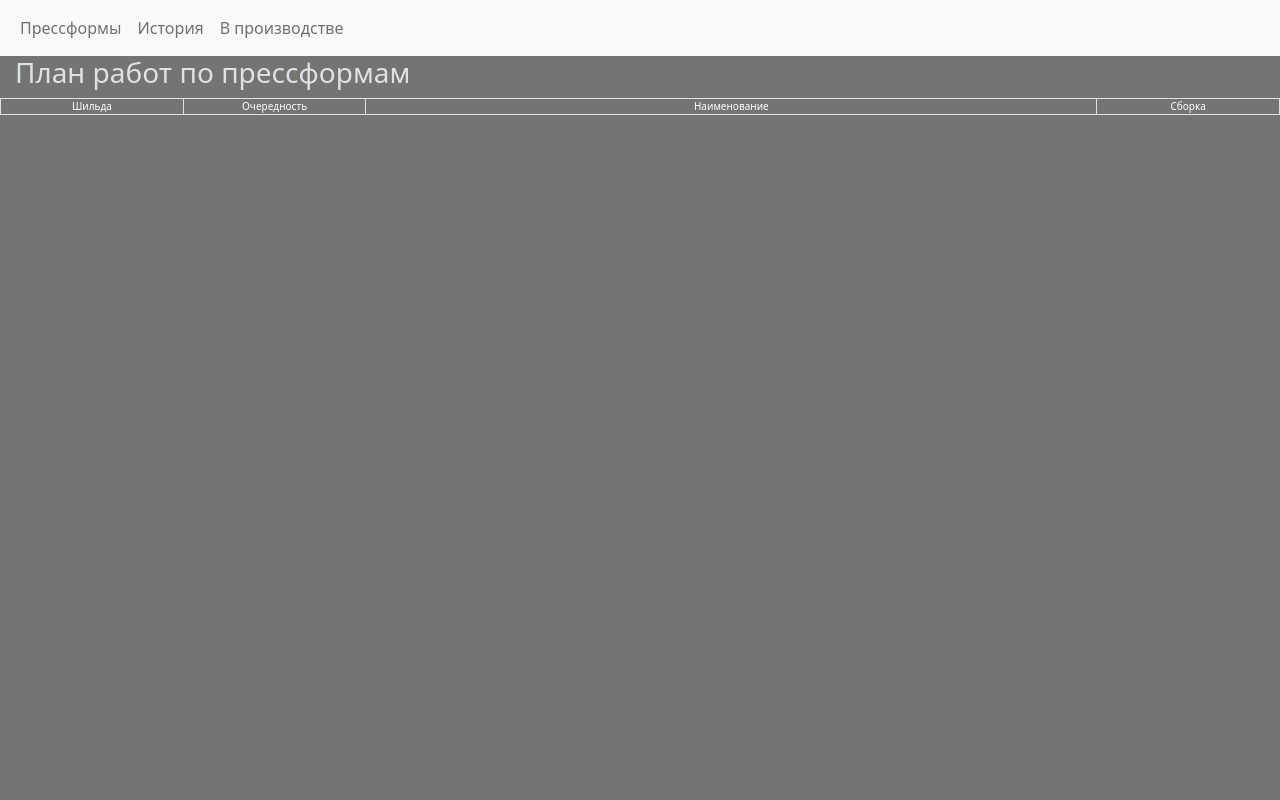
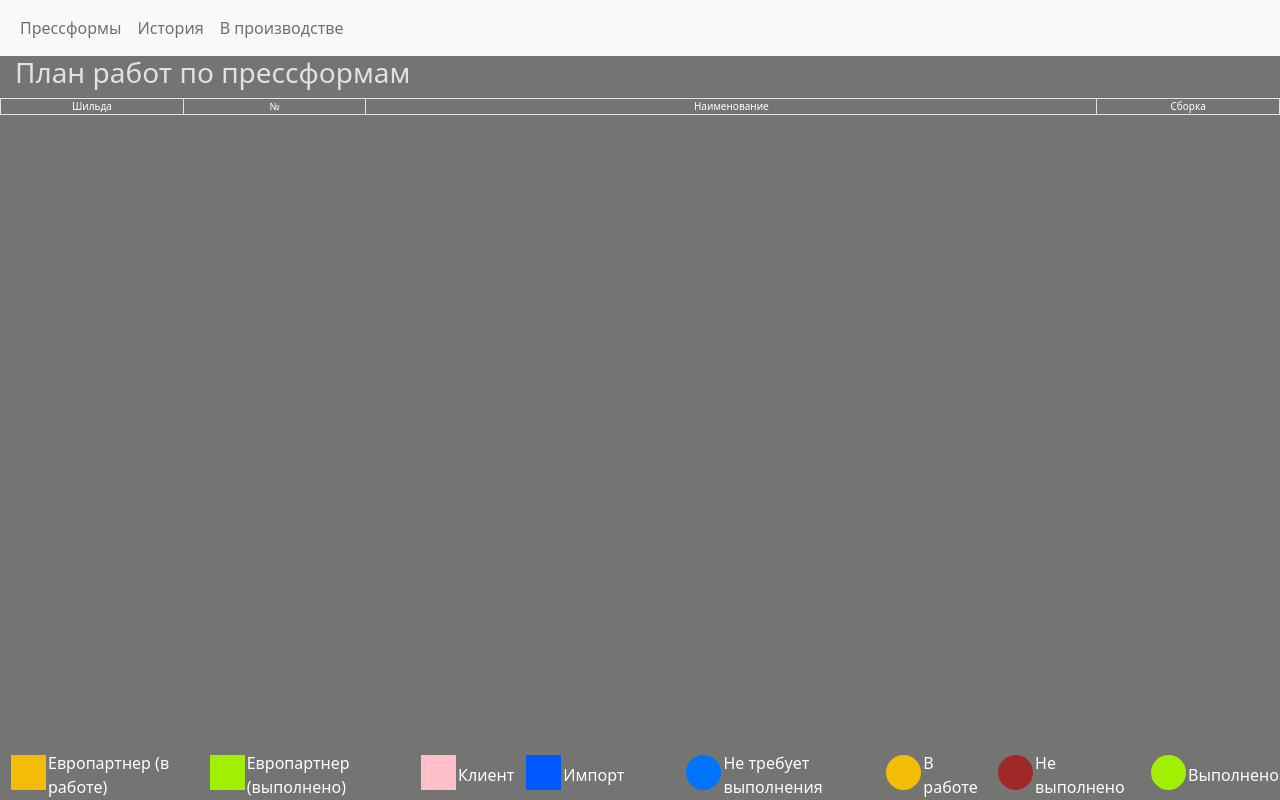
Before and after one commit to Serebryakov-Maxim/europartner-app, a Django app: page /pressforms/production/ in a window 1280 px wide. Run offline with Django 4.2, Linux system fonts and the light colour scheme; data that the repository does not hold is empty.

Commit message:
Добавил подвал в производство п/ф

```diff
--- a/pressforms/static/pressforms/css/production.css
+++ b/pressforms/static/pressforms/css/production.css
@@ -34,6 +34,11 @@ body {
    background: #f3bc07;
    color: black;
 }
+
+#type_pf_our_ready{
+    background: #a1f003;
+    color: black;
+ }
 
 #type_pf_partner{
     background: pink;
@@ -82,7 +87,7 @@ body {
 
 .circle_color_red{
     /*background: radial-gradient(circle at bottom, #ff0400, transparent);*/
-    background: #ec0e0ac9;
+    background: #aa1614c9;
 }
 
 .circle_color_yellow{
@@ -107,3 +112,23 @@ body {
     padding-top: 8px;
     display: inline-block;
 }
+
+.square {
+    width: 35px;
+    height: 35px;
+    padding-top: 8px;
+    display: inline-block;
+}
+
+.footer{
+    position: absolute;
+    bottom: 0;
+    left: 0;
+    right: 0;
+    height:auto;
+    color: rgb(253, 253, 253);
+}
+
+.footer-td{
+    margin-left: 10px;
+}
--- a/pressforms/templates/pressforms/production.html
+++ b/pressforms/templates/pressforms/production.html
@@ -83,7 +83,7 @@
     <thead class="table-light">
       <tr>
         <th scope="col" rowspan="2" class="col_property_pressform">Шильда</th>
-        <th scope="col" rowspan="2" class="col_property_pressform">Очередность</th>
+        <th scope="col" rowspan="2" class="col_property_pressform">№</th>
         <th scope="col" rowspan="2" class="col_name_pressform">Наименование</th>
         <th scope="col" rowspan="2" class="col_property_pressform">Сборка</th>
         {% for current_type in typeWorks %}
@@ -120,9 +120,13 @@
             {% else %}
               <td></td>
             {% endif %}
-            <td class="col_property_pressform">{{progress.pf.priority}}</td>
+            <td class="col_property_pressform">{{ forloop.counter }}</td>
             {% if progress.pf.type == 1 %}
-              <td id="type_pf_our">{{progress.pf.name}}</td>
+              {% if progress.pf.status == 2 %}
+                <td id="type_pf_our_ready">{{progress.pf.name}}</td>
+              {% else %}
+                <td id="type_pf_our">{{progress.pf.name}}</td>
+              {% endif %}
             {% elif progress.pf.type == 2 %}
               <td id="type_pf_partner">{{progress.pf.name}}</td>
             {% elif progress.pf.type == 3 %}
@@ -140,7 +144,7 @@
                       <div class="circle circle_color_blue">
                     {% elif el.progress == 3 %}
                       <div class="circle circle_color_yellow">
-                        {% elif el.progress == 4 %}
+                    {% elif el.progress == 4 %}
                         <div class="circle circle_color_red">
                     {% else %}
                       <div class="circle circle_color_grey">
@@ -157,7 +161,29 @@
     </tbody>
   </table>
 </div>
-
+<div class="footer">
+  <table>
+    <tr>
+      <td><div class="square footer-td" id="type_pf_our"></div></td>
+      <td>Европартнер (в работе)</td>
+      <td><div class="square footer-td" id="type_pf_our_ready"></div></td>
+      <td>Европартнер (выполнено)</td>
+      <td><div class="square footer-td" id="type_pf_partner"></div></td>
+      <td>Клиент</td>
+      <td><div class="square footer-td" id="type_pf_import"></div></td>
+      <td>Импорт</td>
+      <td style="width: 50px;"></td>
+      <td><div class="circle circle_color_blue footer-td"></div></td>
+      <td>Не требует выполнения</td>
+      <td><div class="circle circle_color_yellow footer-td"></div></td>
+      <td>В работе</td>
+      <td><div class="circle circle_color_red footer-td"></div></td>
+      <td>Не выполнено</td>
+      <td><div class="circle circle_color_green footer-td"></div></td>
+      <td>Выполнено</td>
+    </tr>
+  </table>
+</div>
 <script>
   var date_modified = getDateModified();
   var Modal = document.getElementById('Modal');
```
